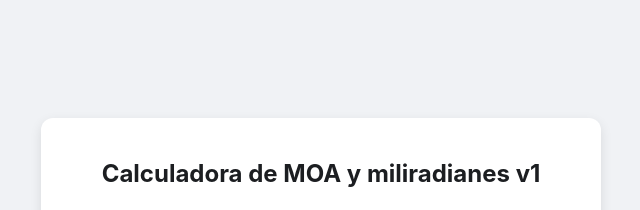
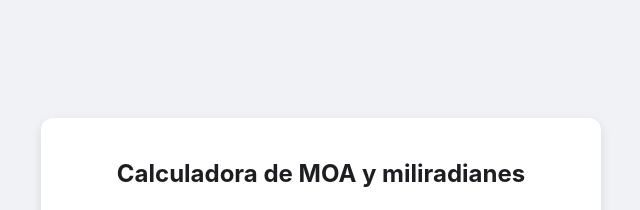
Before and after one commit to pripoll/calculadora-moa-mil, a plain HTML site: page index.html in a window 1280 px wide. Shown: the top 210 px of the page, without its empty margins (349-989 px from the left). Drawn offline with Linux system fonts and the light colour scheme.

Commit message:
Update index.html

```diff
--- a/index.html
+++ b/index.html
@@ -3,14 +3,14 @@
 <head>
     <meta charset="UTF-8">
     <meta name="viewport" content="width=device-width, initial-scale=1.0">
-    <title>Calculadora de MOA y miliradianes v1</title>
+    <title>Calculadora de MOA y miliradianes</title>
     <link rel="stylesheet" href="style.css">
 </head>
 <body>
 
     <div class="main-container">
         <div class="calculator-container">
-            <h1>Calculadora de MOA y miliradianes v1</h1>
+            <h1>Calculadora de MOA y miliradianes</h1>
 
             <details class="instructions">
                 <summary>Instrucciones de uso</summary>
```
